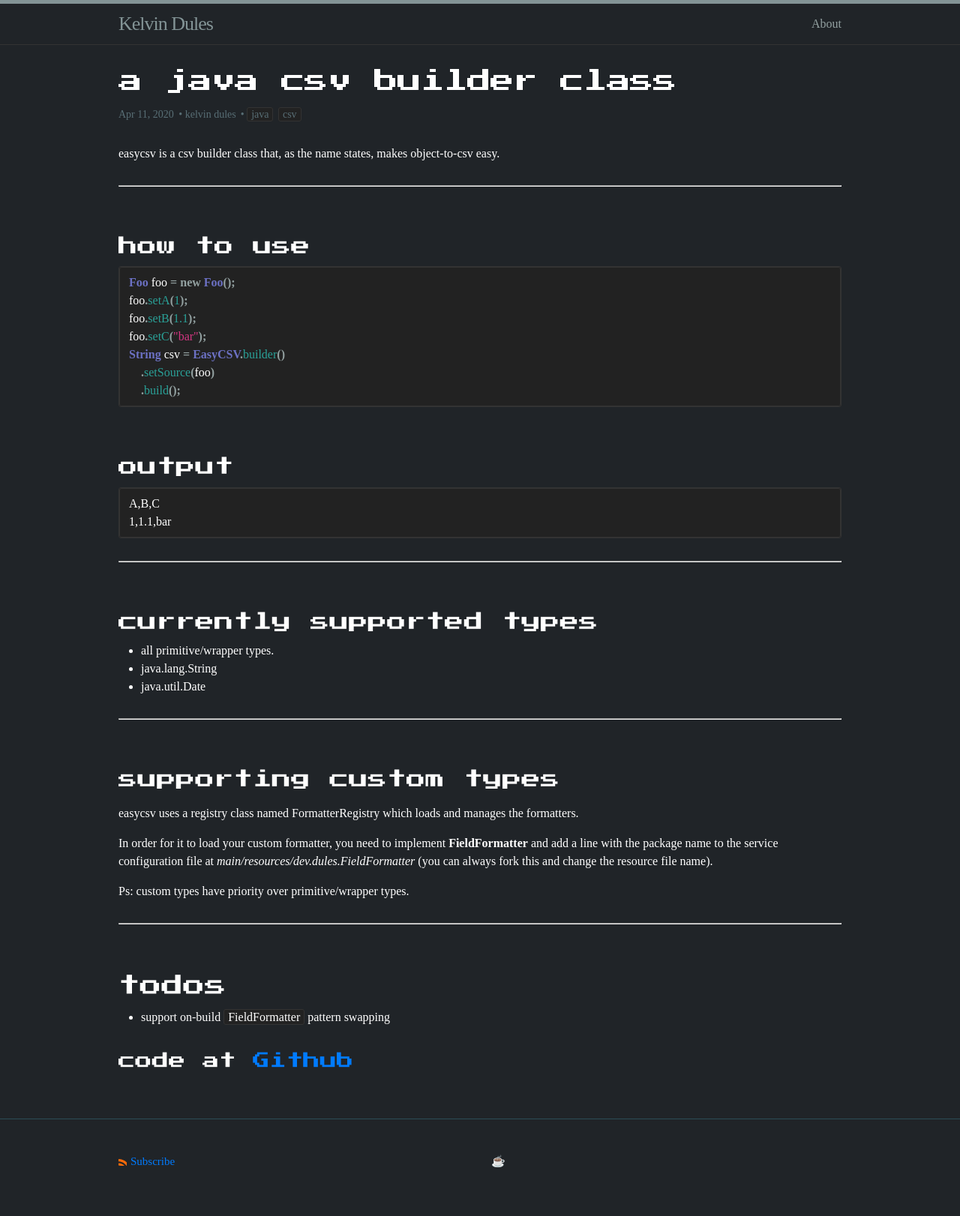
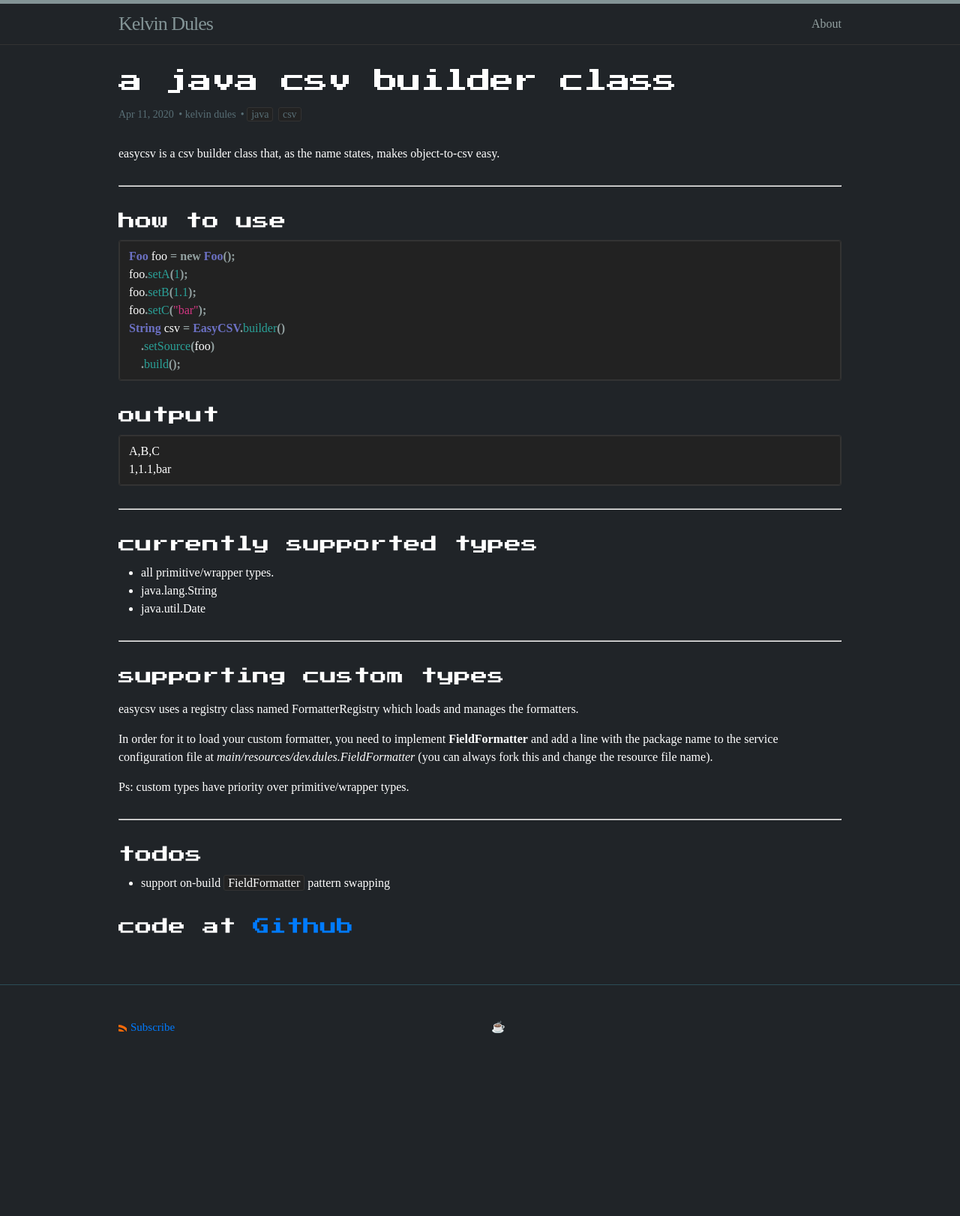
Before and after one commit to kelvindules/kelvindules.github.io, a Jekyll site: the page built from _posts/2020-04-10-easycsv.markdown, in a window 1280 px wide. Shown: the whole page at 75% size. Built offline with Jekyll 4.4.1, drawn with Linux system fonts in a browser that asks for light colours; some web fonts are replaced; after the commit the page ends 1443 px from its top, so only the background shows below that.

Commit message:
:trollface:

````diff
--- a/_posts/2020-04-07-tocsv.markdown
+++ b/_posts/2020-04-07-tocsv.markdown
@@ -8,7 +8,7 @@ author: kelvin dules
 
 this is a simple extension that generates a CSV string out of an object.
 
-### usage example
+#### usage example
 
 create some objects
 ```c#
@@ -44,7 +44,7 @@ a formatted example making use of the extension options on a list
   "2";"Sam";"02/05/1983"
 ```
 
-### formatting options
+#### formatting options
 type      | option               | description
 --------- | -------------------- | -----------------------------------------------------------------------------
 `object`  | formattedProperties  | specific formats for specific properties - higher priority over other options
--- a/_posts/2020-04-10-easycsv.markdown
+++ b/_posts/2020-04-10-easycsv.markdown
@@ -10,7 +10,7 @@ easycsv is a csv builder class that, as the name states, makes object-to-csv eas
 
 ---
 
-### how to use
+#### how to use
 
 ```java
 Foo foo = new Foo();
@@ -22,7 +22,7 @@ String csv = EasyCSV.builder()
     .build();
 ```
 
-### output
+#### output
 
 ```
 A,B,C
@@ -31,7 +31,7 @@ A,B,C
 
 ---
 
-### currently supported types
+#### currently supported types
 
 * all primitive/wrapper types.
 * java.lang.String
@@ -39,7 +39,7 @@ A,B,C
 
 ---
 
-### supporting custom types
+#### supporting custom types
 
 easycsv uses a registry class named FormatterRegistry which loads and manages the formatters.
 
@@ -50,7 +50,7 @@ Ps: custom types have priority over primitive/wrapper types.
 
 ---
 
-## todos
+#### todos
 
 * support on-build `FieldFormatter` pattern swapping
 
--- a/assets/css/style.scss
+++ b/assets/css/style.scss
@@ -14,44 +14,57 @@ src: url('https://cdn.jsdelivr.net/gh/JetBrains/JetBrainsMono/web/woff2/JetBrain
   font-weight: 400;
   font-style: normal;
 }
+
+.html, body, pre, code, kbd, samp {
+  font-family: "JetBrainsMono"!important;
+}
+
+h1, h2, h3, h4, h5, h6 {
+  font-family: "Press Start 2P";
+}
+
 .post-meta time, .post-meta span, .post-meta code{
   margin-right: 3px;
 }
+
 table td, code, kbd, pre, samp {
   font-size: 1em!important;
 }
-.html, body, pre, code, kbd, samp {
-  font-family: "JetBrainsMono"!important;
-}
-h1, h2, h3, h4, h5, h6 {
-  font-family: "Press Start 2P";
-}
+
 .site-header {
   border-bottom: 1px solid #333;
 }
+
 .wrapper {
   max-width: 80%;
 }
+
 .dark-theme {
   background-color: #202428;
   color: white;
 }
+
 .highlighter-rouge .highlight, pre, code, table th, table tr:nth-child(even)  {
   background: #222;
   border: 1px solid #333;
 }
+
 table th, table td {
   border: 1px solid #333;
 }
+
 a {
   color: #e76e55;
 }
+
 a:hover, a:visited {
   color: #ce372b!important;
 }
+
 p {
   margin-top: 15px!important;
 }
+
 .highlight {
   margin-bottom: 0!important;
 }
@@ -59,18 +72,23 @@ p {
 h1 {
   font-size:2rem!important;
 }
+
 h2 {
   font-size: 1.8rem!important;
 }
+
 h3 {
   font-size: 1.6rem!important;
 }
+
 h4 {
   font-size: 1.4rem!important;
 }
+
 h5 {
   font-size: 1rem!important;
 }
+
 h6 {
   font-size: .8rem!important;
 }
````
Lines whose indentation alone changed are shown as unchanged.
